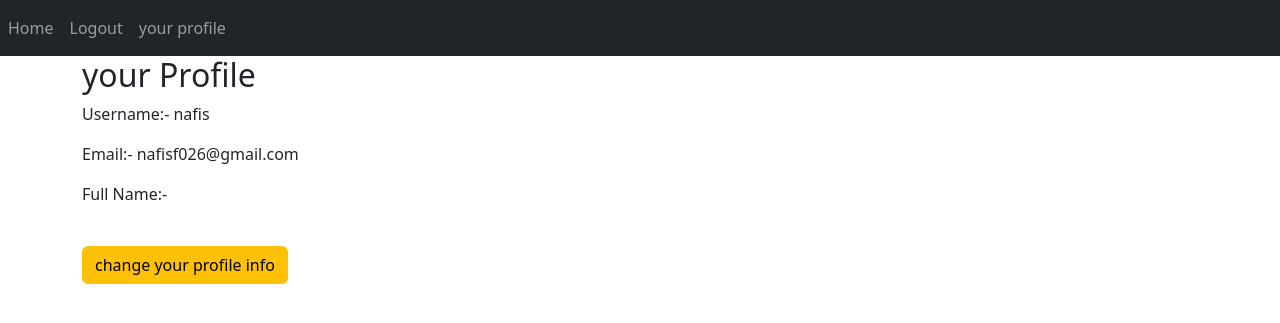
After one commit to NafisFuadTanvir/django_blog_project, a Django app: page /account/profile/ in a window 1280 px wide. The commit adds this page. Shown: the top 323 px of the page. Run offline with Django 5.2, Linux system fonts and the light colour scheme; a user stored in the database is signed in.

Commit message:
user profile info create function,user profile update function added

```diff
--- a/App_Login/urls.py
+++ b/App_Login/urls.py
@@ -5,5 +5,7 @@ urlpatterns=[
 
     path("signup/",views.sign_up,name="signup"),
     path("login/",views.login_form,name="login"),
-    path("logout/",views.log_out, name="logout")
+    path("logout/",views.log_out, name="logout"),
+    path("profile/",views.userProfile, name="profile"),
+    path("change_profile/",views.userChange,name="change_profile")
 ]
--- a/App_Login/views.py
+++ b/App_Login/views.py
@@ -4,15 +4,15 @@ from django.contrib.auth import login,authenticate,logout
 from django.shortcuts import HttpResponseRedirect
 from django.urls import reverse
 from django.contrib.auth.decorators import login_required
-
+from App_Login.forms import signUpForm,Userprofilechange
 # Create your views here.
 
 def sign_up(request):
-    form= UserCreationForm()
+    form= signUpForm()
     registered= False
 
     if request.method=="POST":
-        form=UserCreationForm(data=request.POST)
+        form=signUpForm(data=request.POST)
         if form.is_valid():
             form.save()
             registered=True
@@ -38,3 +38,23 @@ def login_form(request):
 def log_out(request):
     logout(request)
     return HttpResponseRedirect(reverse("index"))
+
+@login_required
+def userProfile(request):
+    return render(request,"App_Login/user_profile.html",context={})
+
+@login_required
+def userChange(request):
+    current_user= request.user
+    form= Userprofilechange(instance=current_user)
+    if request.method=="POST":
+
+        form=Userprofilechange(request.POST, instance=current_user)
+
+        if form.is_valid():
+            form.save()
+            form= Userprofilechange(instance=current_user)
+
+
+
+    return render(request,'App_Login/profile_change.html',context={"form":form})
--- a/BLOG_PROJECT/settings.py
+++ b/BLOG_PROJECT/settings.py
@@ -41,13 +41,11 @@ INSTALLED_APPS = [
     'django.contrib.staticfiles',
     'App_Blog',
     'App_Login',
-    'crispy_forms'
+
 ]
 
 
-#bootstrap/ bootstrap 4 uniform etc
 
-CRISPY_TEMPLATE_PACK='bootstrap4'
 
 
 MIDDLEWARE = [
--- a/templates/App_Login/login.html
+++ b/templates/App_Login/login.html
@@ -14,6 +14,8 @@
     {% csrf_token %}
     <button type="submit" class="btn btn-success btn-sm">Login</button>
 </form>
+
+<p class="mt-4">Don't have an account? <a href="{% url "App_Login:signup" %}">sign_in here</a> </p>
 </div>
 
 
--- a/templates/App_Login/sign_up.html
+++ b/templates/App_Login/sign_up.html
@@ -1,5 +1,5 @@
 {% extends "base.html" %}
-{% load crispy_forms_tags %}
+
 
 {% block title_block %}Create new account{% endblock  %}
 
--- /dev/null
+++ b/templates/App_Login/user_profile.html
@@ -0,0 +1,15 @@
+{% extends "base.html" %}
+
+{% block title_block %}user Profile{% endblock  %}
+
+{% block body_block %}
+
+<h2>your Profile</h2>
+
+<p>Username:- {{user.username}}</p>
+<p>Email:- {{user.email}}</p>
+<p>Full Name:-{{user.first_name }} {{user.last_name }} </p>
+<br>
+<a class="btn btn-warning btn-small" href="{%url "App_Login:change_profile" %}  ">change your profile info</a>
+
+{% endblock  %}
--- a/templates/base.html
+++ b/templates/base.html
@@ -19,6 +19,10 @@
             {% if user.is_authenticated %}
             <li class="navbar-item active">
                 <a class="nav-link" href={% url 'App_Login:logout' %} > Logout</a>
+
+            </li>
+            <li class="navbar-item active">
+                <a class="nav-link" href={% url 'App_Login:profile' %} >your profile</a>
 
             </li>
 
```
Also changed, not shown: App_Login/forms.py (added, +17 -0 lines), templates/App_Login/profile_change.html (added, +19 -0 lines), db.sqlite3.
